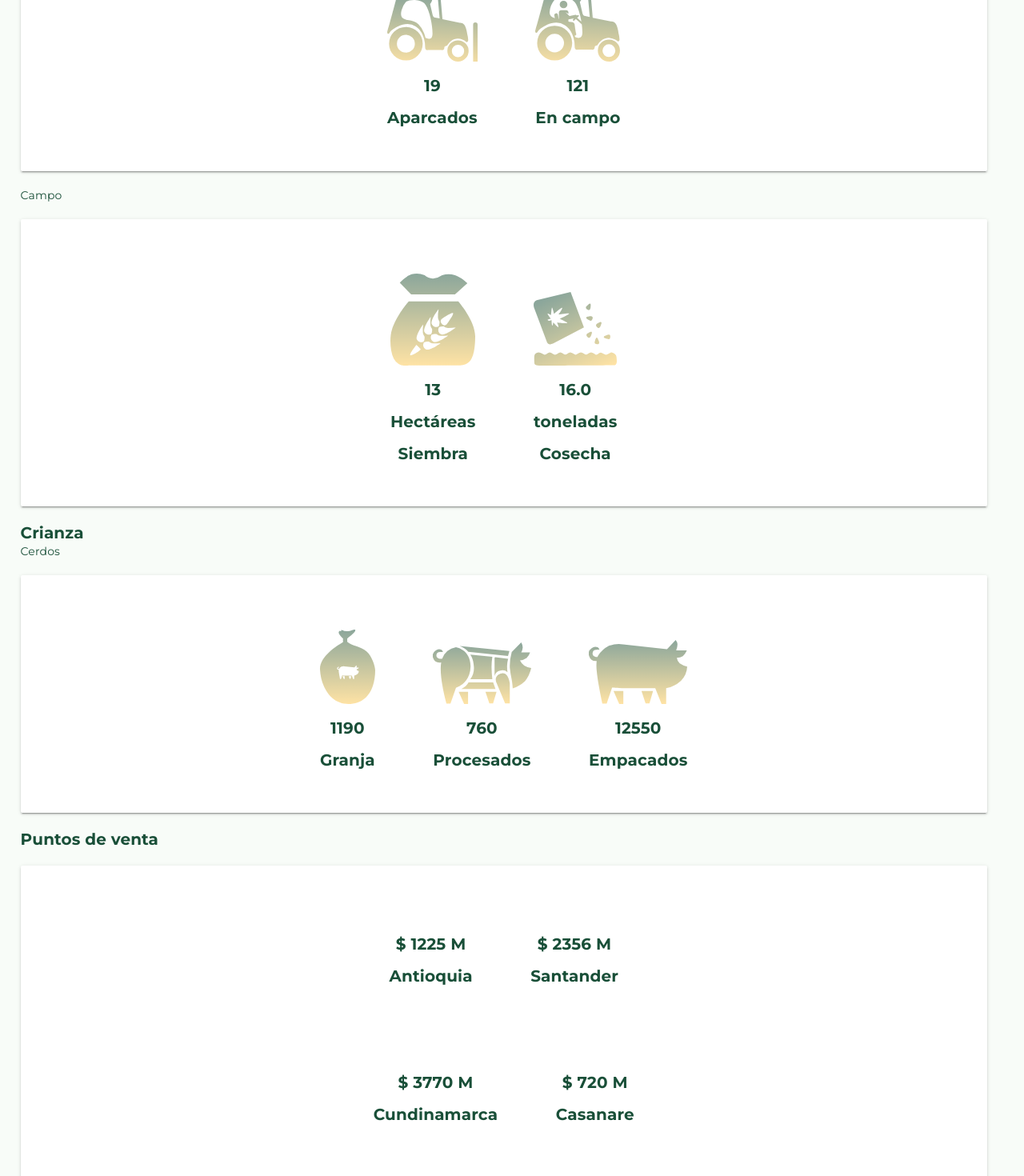
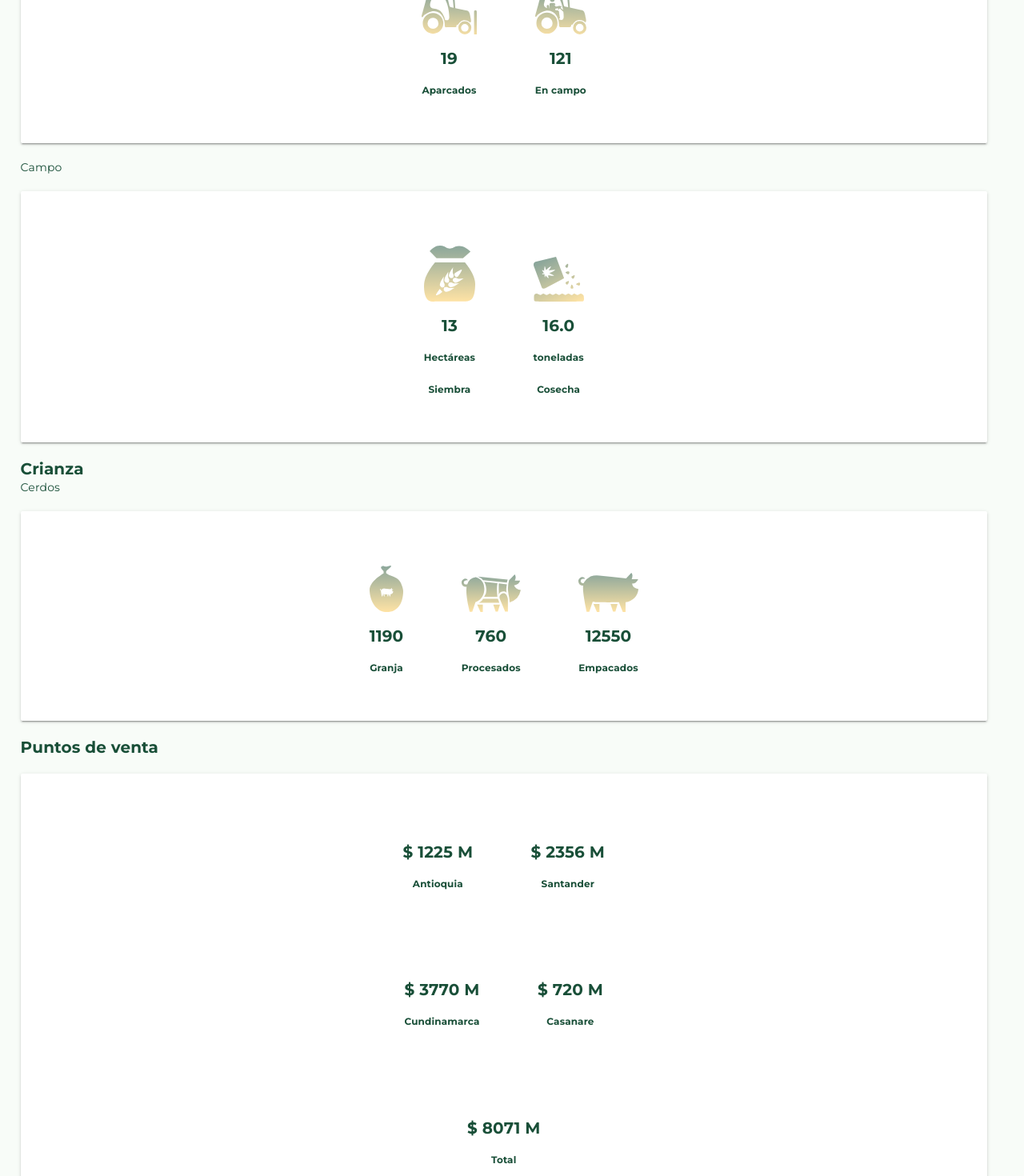
Before and after one commit to wigilabs/Aliar-Fazenda-Demo, a Vue app: page / in a window 1280 px wide. Shown: the part 160-1630 px from the top of the page at 80% size. Built offline with nearby package versions, Linux system fonts and the light colour scheme.

Commit message:
ajustes xd.adobe (observaciones hanz)

```diff
--- a/src/App.vue
+++ b/src/App.vue
@@ -19,7 +19,7 @@
   <img src="./assets/Unn7.svg" style="height: 100%; opacity: .5;">
         </md-card-media>
               <p class="title">{{ trucks.parked.value }}</p>
-            <p class="subtitle is-6">Aparcados</p>
+            <p class="subtitle is-6 sub">Aparcados</p>
     </md-menu>
 
     <md-menu md-direction="bottom-end">
@@ -27,7 +27,7 @@
   <img src="./assets/Unn11.svg" style="height: 100%; opacity: .5;">
         </md-card-media>
       <p class="title">{{ trucks.used.value }}</p>
-            <p class="subtitle is-6">En campo</p>
+            <p class="subtitle is-6 sub">En campo</p>
     </md-menu>
 
   </div>
@@ -46,8 +46,8 @@
   <img src="./assets/g1.svg" style="height: 100%; opacity: .5;">
         </md-card-media>
               <p class="title">{{ fields.sowing.value }}</p>
-            <p class="subtitle is-6">Hectáreas</p>
-             <p class="subtitle is-6">Siembra</p>
+            <p class="subtitle is-6 sub">Hectáreas</p>
+             <p class="subtitle is-6 sub">Siembra</p>
     </md-menu>
 
     <md-menu md-direction="bottom-end">
@@ -55,8 +55,8 @@
   <img src="./assets/g2.svg" style="height: 100%; opacity: .5;">
         </md-card-media>
       <p class="title">{{ fields.harvest.value | float }}</p>
-                <p class="title is-6">toneladas</p>
-            <p class="subtitle is-6">Cosecha</p>
+                <p class="title is-6 sub">toneladas</p>
+            <p class="subtitle is-6 sub">Cosecha</p>
     </md-menu>
   </div>
     </md-card>
@@ -75,7 +75,7 @@
   <img src="./assets/i1.svg" style="height: 100%; opacity: .5;">
         </md-card-media>
               <p class="title">{{ pork.farm.value }}</p>
-            <p class="subtitle is-6">Granja</p>
+            <p class="subtitle is-6 sub">Granja</p>
     </md-menu>
 
     <md-menu md-direction="bottom-end">
@@ -83,7 +83,7 @@
   <img src="./assets/i2.svg" style="height: 100%; opacity: .5;">
         </md-card-media>
       <p class="title">{{ pork.processed.value }}</p>
-                <p class="title is-6">Procesados</p>
+                <p class="title is-6 sub">Procesados</p>
 
     </md-menu>
        <md-menu md-direction="bottom-end">
@@ -91,7 +91,7 @@
   <img src="./assets/i3.svg" style="height: 100%; opacity: .5;">
         </md-card-media>
       <p class="title">{{ pork.packed.value }}</p>
-                <p class="title is-6">Empacados</p>
+                <p class="title is-6 sub">Empacados</p>
     </md-menu>
   </div>
     </md-card>
@@ -106,31 +106,31 @@
     <div>
     <md-menu md-direction="bottom-start">
     <p class="title is-4">$ {{sales.a.value}} M</p>
-            <p class="subtitle is-6">Antioquia</p>
+            <p class="subtitle is-6 sub">Antioquia</p>
     </md-menu>
 
     <md-menu md-direction="top-end">
         <!-- <p class="title is-6">$ 2.340.237 M</p> -->
             <p class="title is-4">$  {{sales.b.value}} M</p>
-            <p class="subtitle is-6">Santander</p>
+            <p class="subtitle is-6 sub">Santander</p>
     </md-menu>
   </div>
    <div>
     <md-menu md-direction="bottom-start">
          <p class="title is-4">$  {{sales.c.value}} M</p>
-            <p class="subtitle is-6">Cundinamarca</p>
+            <p class="subtitle is-6 sub">Cundinamarca</p>
     </md-menu>
 
     <md-menu md-direction="top-end">
             <p class="title is-4">$  {{sales.d.value}} M</p>
-            <p class="subtitle is-6">Casanare</p>
+            <p class="subtitle is-6 sub">Casanare</p>
     </md-menu>
   </div>
         <div>
             <md-menu md-direction="top-end">
             <!-- <p class="title is-6">$ 1.308.065 M</p> -->
             <p class="title is-4">$ {{ acum }} M</p>
-            <p class="subtitle is-6">Total</p>
+            <p class="subtitle is-6 sub">Total</p>
              </md-menu>
         </div>
     </md-card>
@@ -251,7 +251,8 @@ export default {
     margin 2%
 .md-title color:#194F38
 .md-button .md-card-media img
-    width: 70px;
+    width: 69.67px;
+    height:52.17px;
     float:left;
   .logo
     width: 72px;
@@ -271,6 +272,12 @@ export default {
        font-size:20px;
        font-family: 'Montserrat', sans-serif;
        margin-bottom:20px;
+   p.sub
+       color:#194F38;
+       font-weight:800;
+       font-size:12px;
+       font-family: 'Montserrat', sans-serif;
+       margin-bottom:20px;
        * {
            color:#194F38;
        }
```
